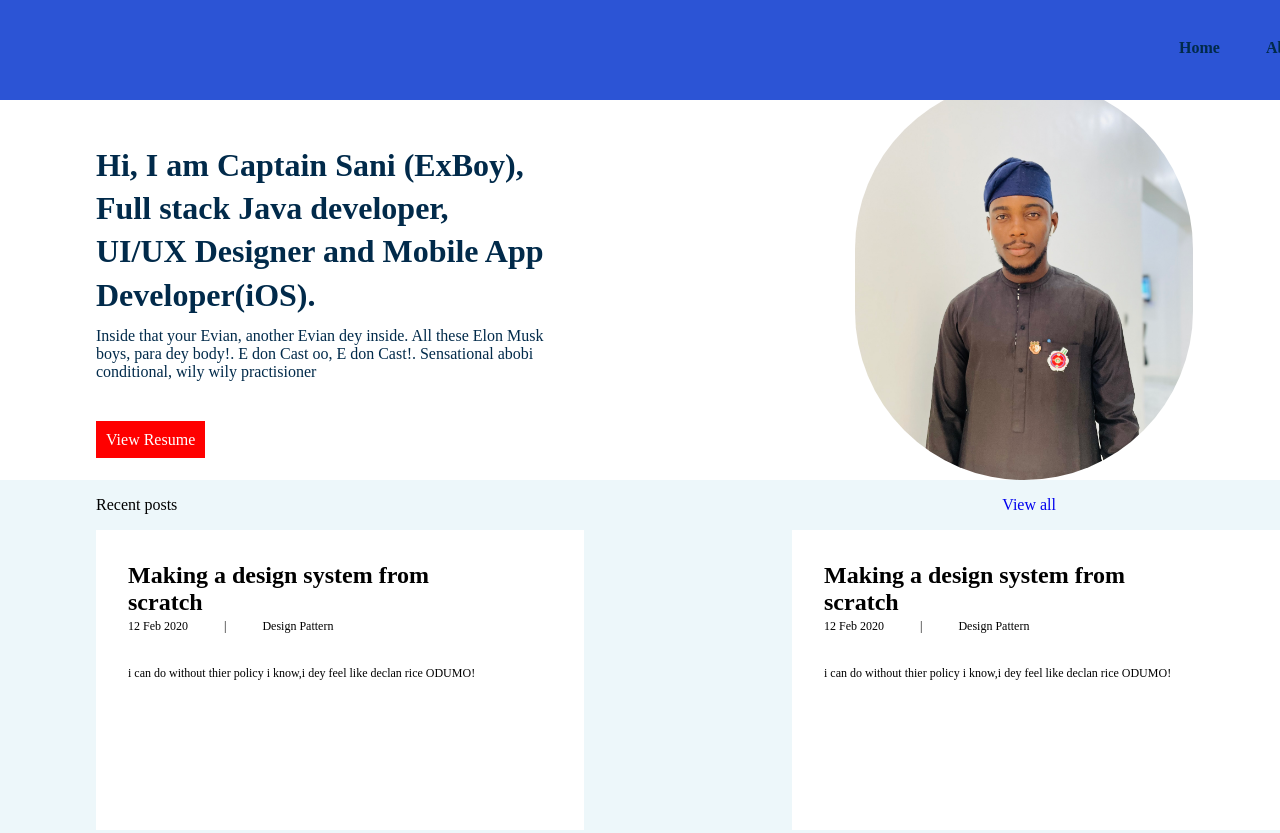
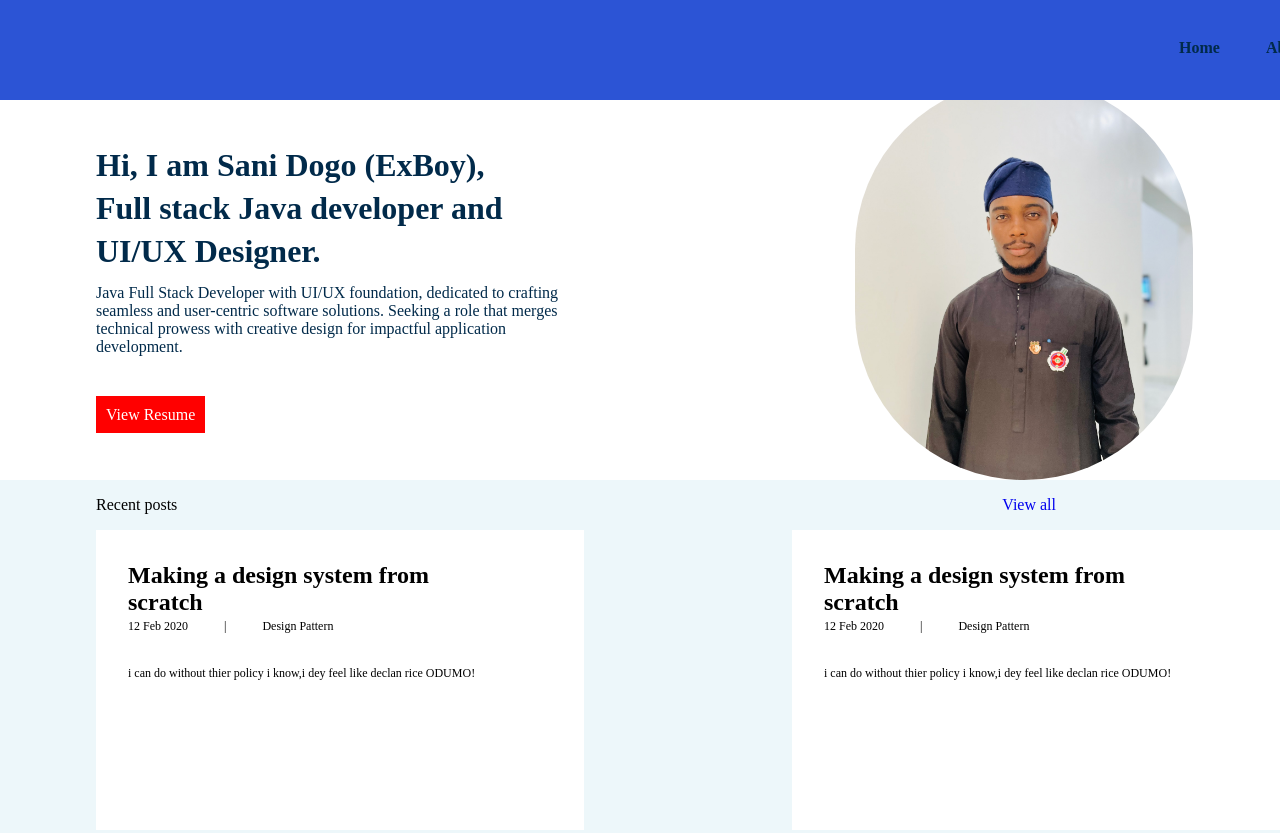
Before and after one commit to CaptainSani/Sani-Portfolio, a plain HTML site: page index.html in a window 1280 px wide. Shown: the top 833 px of the page. Drawn offline with Linux system fonts and the light colour scheme.

Commit message:
test run

```diff
--- a/index.html
+++ b/index.html
@@ -20,11 +20,10 @@
         <section class="section-one">
             <div class="div-left">
                 <div class="div-1">
-                     <h1 class="title">Hi, I am Captain Sani (ExBoy),
-                       Full stack Java developer, UI/UX Designer and Mobile App Developer(iOS).</h1>
-                       <p class="para-1">Inside that your Evian, another Evian dey inside.
-                        All these Elon Musk boys, para dey body!.
-                        E don Cast oo, E don Cast!. Sensational abobi conditional, wily wily practisioner
+                     <h1 class="title">Hi, I am Sani Dogo (ExBoy),
+                       Full stack Java developer and UI/UX Designer.</h1>
+                       <p class="para-1">Java Full Stack Developer with UI/UX foundation, dedicated to crafting seamless and user-centric software solutions.
+                        Seeking a role that merges technical prowess with creative design for impactful application development.
                         </p>
                         <a href="https://docs.google.com/document/d/1oTXwk-bKBhft9NbOygZ5FQEnHikoYUZE/edit?usp=share_
                         link&ouid=111154278217728155184&rtpof=true&sd=true"
```
